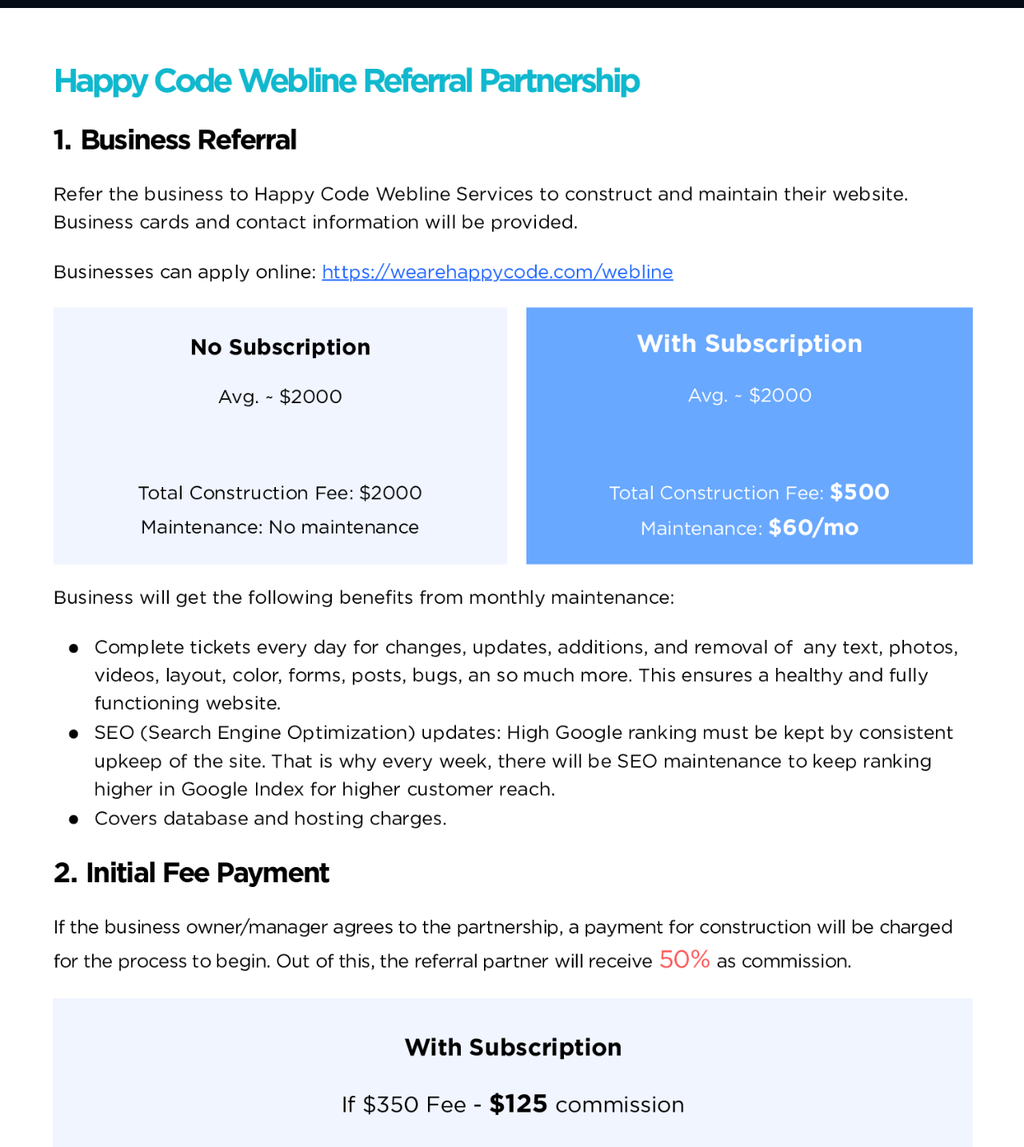
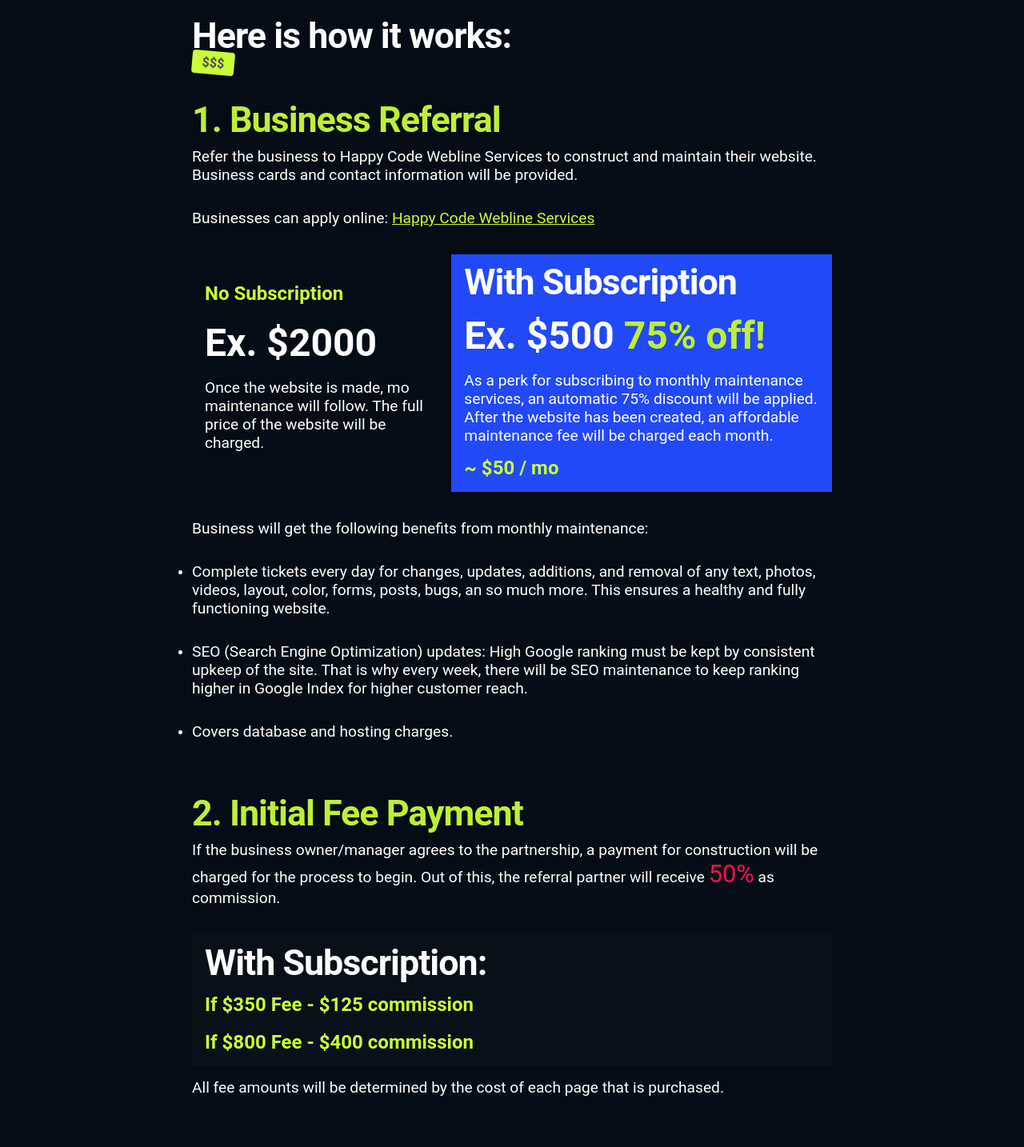
Before and after one commit to happycode-git/happycode-main, a React (Create React App) app: page /referrals in a window 1280 px wide. Shown: the part 420-1854 px from the top of the page at 80% size. Built offline with nearby package versions, Linux system fonts and the light colour scheme.

Commit message:
Mar282023v1

```diff
--- a/public/index.html
+++ b/public/index.html
@@ -2,7 +2,7 @@
 <html lang="en">
   <head>
     <meta charset="utf-8" />
-    <link rel="icon" href="%PUBLIC_URL%/favicon.ico" />
+    <link rel="icon" href="./favicon.ico" />
     <meta name="viewport" content="width=device-width, initial-scale=1" />
     <meta name="theme-color" content="#000000" />
     <meta
--- a/src/App.css
+++ b/src/App.css
@@ -109,3 +109,34 @@
 .underline {
   border-bottom: 1px solid #1511ed;
 }
+
+@media only screen and (min-width: 350px) {
+  .one-div {
+    width: 100vw;
+    margin: 0 auto;
+  }
+}
+
+@media only screen and (min-width: 600px) {
+  .one-div {
+    width: 90vw !important;
+  }
+}
+
+@media only screen and (min-width: 800px) {
+  .one-div {
+    width: 85vw !important;
+  }
+}
+
+@media only screen and (min-width: 1000px) {
+  .one-div {
+    width: 75vw !important;
+  }
+}
+
+@media only screen and (min-width: 1200px) {
+  .one-div {
+    width: 65vw !important;
+  }
+}
--- a/src/COMPONENTS/Referrals.js
+++ b/src/COMPONENTS/Referrals.js
@@ -33,14 +33,87 @@
                 <h1>Become a referral today!</h1>
                 <p className='rotate apply-now'>Join Us!</p>
                 <h2>
-                    Get 50% commission for every new partner you send our way. Once the website construction has begun, you will get your cut and be on your way. Easiest way to make money!
+                    Get <b>50% commission</b> for every new partner you send our way. Once the website construction has begun, you will get your cut and be on your way. Easiest way to make money!
                 </h2>
             </div>
 
-            <div className='bg-white'>
-                <img src={pdf1} className="pdf" />
+            <div className='webline-panel3 one-div'>
+                <h3 className='webline-promo-title'>Here is how it works:</h3>
+                <p className='rotate webline-promo-caption'>$$$</p>
+                <br />
+                <br />
+                <h3 className='webline-promo-title yellow'>1. Business Referral</h3>
+                <p className='webline-promo-text'>
+                    Refer the business to Happy Code Webline Services to construct and maintain their website. Business cards and contact information will be provided.
+                </p>
+                <p className='webline-promo-text'>
+                    Businesses can apply online: <a className='webline-link' href="https://wearehappycode.com/webline">Happy Code Webline Services</a>
+                </p>
+                <br />
+                <div className='flex-around'>
+                    <div className='padding'>
+                        <h4>No Subscription</h4>
+                        <br />
+                        <h1>Ex. $2000</h1>
+                        <p className='webline-promo-text'>
+                            Once the website is made, mo maintenance will follow. The full price of the website will be charged.
+                        </p>
+                    </div>
+                    <div className='bg-purple padding'>
+                        <h3 className='webline-promo-title'>With Subscription</h3>
+                        <br />
+                        <h1>Ex. $500 <span className='yellow'>75% off!</span></h1>
+                        <p className='webline-promo-text'>
+                            As a perk for subscribing to monthly maintenance services, an automatic 75% discount will be applied. After the website has been created, an affordable maintenance fee will be charged each month.
+                        </p>
+                        <h4>~ $50 / mo</h4>
+                    </div>
+                </div>
+                <br />
+                <p className='webline-promo-text'>
+                    Business will get the following benefits from monthly maintenance:
+                </p>
+                <ul>
+                    <li>
+                        <p className='webline-promo-text'>
+                            Complete tickets every day for changes, updates, additions, and removal of any text, photos, videos, layout, color, forms, posts, bugs, an so much more. This ensures a healthy and fully functioning website.
+                        </p>
+                    </li>
+                    <li>
+                        <p className='webline-promo-text'>
+                            SEO (Search Engine Optimization) updates: High Google ranking must be kept by consistent upkeep of the site. That is why every week, there will be SEO maintenance to keep ranking higher in Google Index for higher customer reach.
+                        </p>
+                    </li>
+                    <li>
+                        <p className='webline-promo-text'>
+                            Covers database and hosting charges.
+                        </p>
+                    </li>
+                </ul>
+                <br />
+                <br />
+                <br />
+                <h3 className='webline-promo-title yellow'>2. Initial Fee Payment</h3>
+                <p className='webline-promo-text'>
+                    If the business owner/manager agrees to the partnership, a payment for construction will be charged for the process to begin. Out of this, the referral partner will receive <span className='light-red'>50%</span> as commission.
+                </p>
+                <br />
+                <div className='bg-darker padding'>
+                    <h3 className='webline-promo-title'>With Subscription:</h3>
+                    <br />
+                    <h4>If $350 Fee - $125 commission</h4>
+                    <br />
+                    <h4>If $800 Fee - $400 commission</h4>
+                </div>
+                <p className='webline-promo-text'>
+                    All fee amounts will be determined by the cost of each page that is purchased.
+                </p>
+                <br/>
+                <br/>
+                <br />
+                <h3 className='webline-promo-title yellow'>3. REPEAT</h3>
             </div>
-
+            <br />
 
             <Footer />
         </div>
--- a/src/COMPONENTS/STYLESHEETS/Webline.css
+++ b/src/COMPONENTS/STYLESHEETS/Webline.css
@@ -323,6 +323,10 @@
         text-align: center;
         padding: 0.5em;
     }
+
+    .webline-link {
+        color: #C9FD3A;
+    }
 }
 
 @media only screen and (min-width: 600px) {
```
